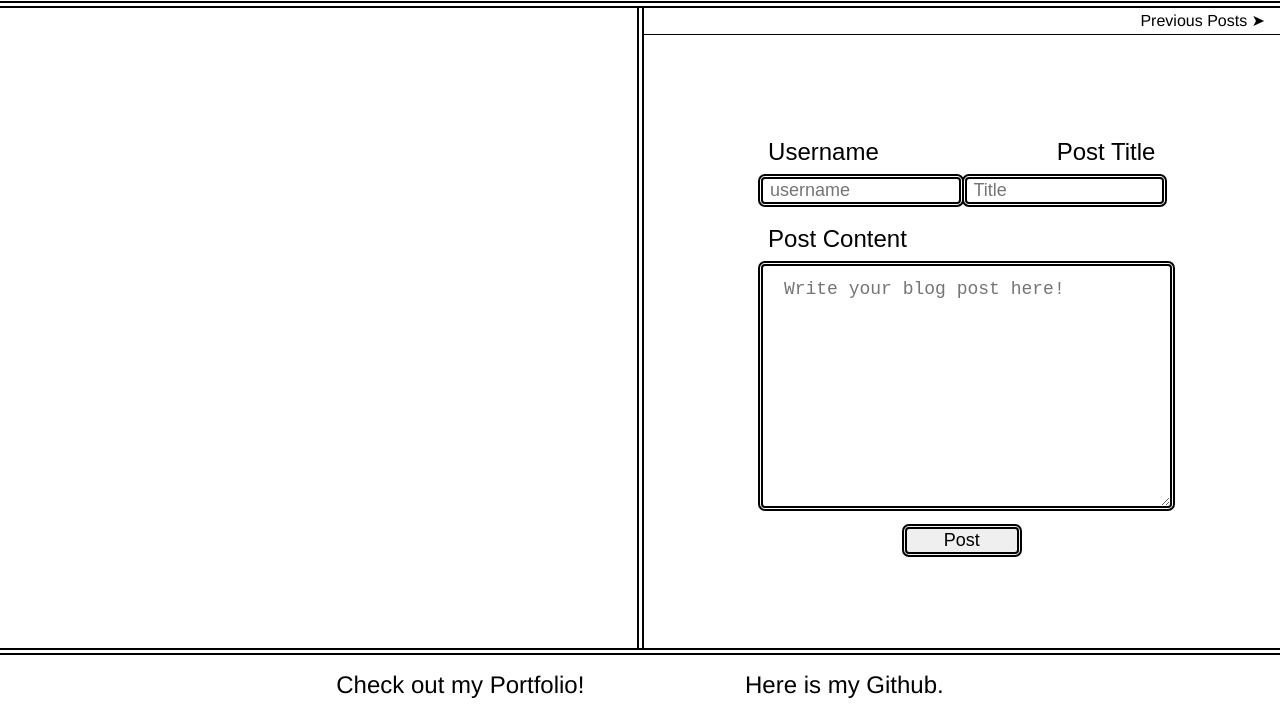
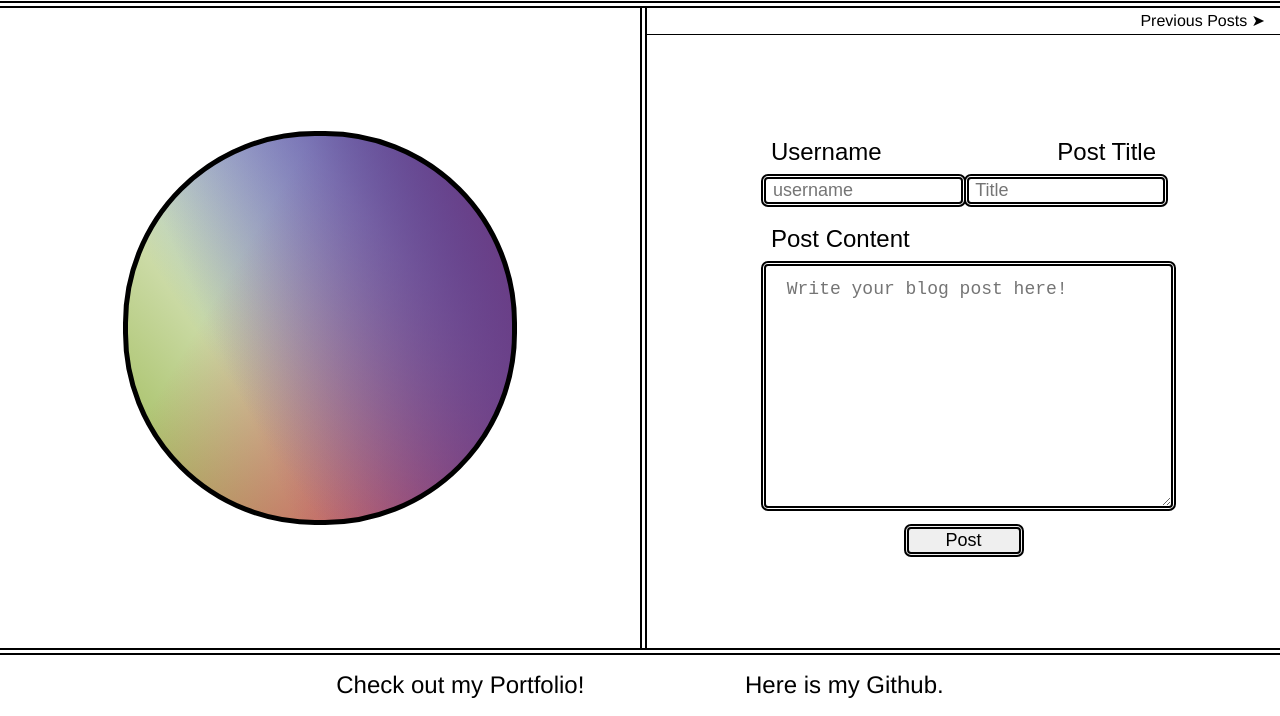
Before and after one commit to jtschams/blog-site, a plain HTML site: page index.html in a window 1280 px wide. Shown: the part 84-800 px from the top of the page. Drawn offline with Linux system fonts and the light colour scheme.

Commit message:
added circle with color on main. added missing footer content on blog. fixed display error on blog. commented code.

```diff
--- a/assets/css/blog.css
+++ b/assets/css/blog.css
@@ -20,3 +20,7 @@ p {
     line-height: 150%;
     font-family: Helvetica, 'Segoe UI', Verdana, system-ui;
 }
+
+footer {
+    margin-top: 42px;
+}
--- a/assets/css/main.css
+++ b/assets/css/main.css
@@ -1,6 +1,8 @@
 main {
     display: flex;
 }
+
+/* Left Side Circle */
 
 aside {
     display: inline-block;
@@ -9,6 +11,16 @@ aside {
     width: 50vw;
     margin: 0;
 }
+
+figure {
+    height: 30vw;
+    width: 30vw;
+    border-radius: 15vw;
+    margin: calc(50vh - 15vw - 85px) calc(10vw - 5px);
+    border: 5px solid;
+}
+
+/* Right Side */
 
 section {
     display: inline-block;
@@ -19,6 +31,8 @@ section {
 header a {
     float: right;
 }
+
+/* Form */
 
 form {
     display: flex;
--- a/assets/js/main.js
+++ b/assets/js/main.js
@@ -14,6 +14,22 @@ const init = function() {
         blogPosts = storedPosts;
     }
     themeClass.setAttribute('class', currentTheme);
+    lavaLamp();
+}
+
+const lavaLamp = function() {
+    const colorsArray = [];
+    const anglesArray = [];
+    for (i = 0; i < 5; i++) {
+        let color = Math.floor(Math.random() * 16777216).toString(16);
+        while (color.length < 6) {
+            color = '0' + color;
+        }
+        colorsArray.push(color);
+        anglesArray.push(Math.floor(Math.random() * 360));
+    }
+    console.log(colorsArray);
+    document.querySelector('figure').setAttribute('style', `background: linear-gradient(${anglesArray[1]}deg, #${colorsArray[1]}, #${colorsArray[0]}00 70%), linear-gradient(${anglesArray[2]}deg, #${colorsArray[2]}, #${colorsArray[0]}00 70%), linear-gradient(${anglesArray[3]}deg, #${colorsArray[3]}, #${colorsArray[0]}00 70%), linear-gradient(${anglesArray[4]}deg, #${colorsArray[4]}, #${colorsArray[0]}00 70%);`);
 }
 
 const createPost = function(event) {
--- a/index.html
+++ b/index.html
@@ -16,9 +16,11 @@
         <button type="button" id="theme-button"></button>
     </header>
     <main>
+        <!-- Circle with Colors -->
         <aside>
-            <!-- TODO: Something of substance here for spacing -->
+            <figure></figure>
         </aside>
+        <!-- Form Section -->
         <section>
             <header><a href="./blog.html">Previous Posts &#10148</a></header>
             <form>
@@ -38,6 +40,7 @@
             </form>
         </section>
     </main>
+    <!-- Links -->
     <footer>
         <a href="https://jtschams.github.io/Portfolio">Check out my Portfolio!</a>
         <a href="https://www.github.com/jtschams">Here is my Github.</a>
```
Also changed, not shown: blog.html (+2 -1 lines), 1 other file.
